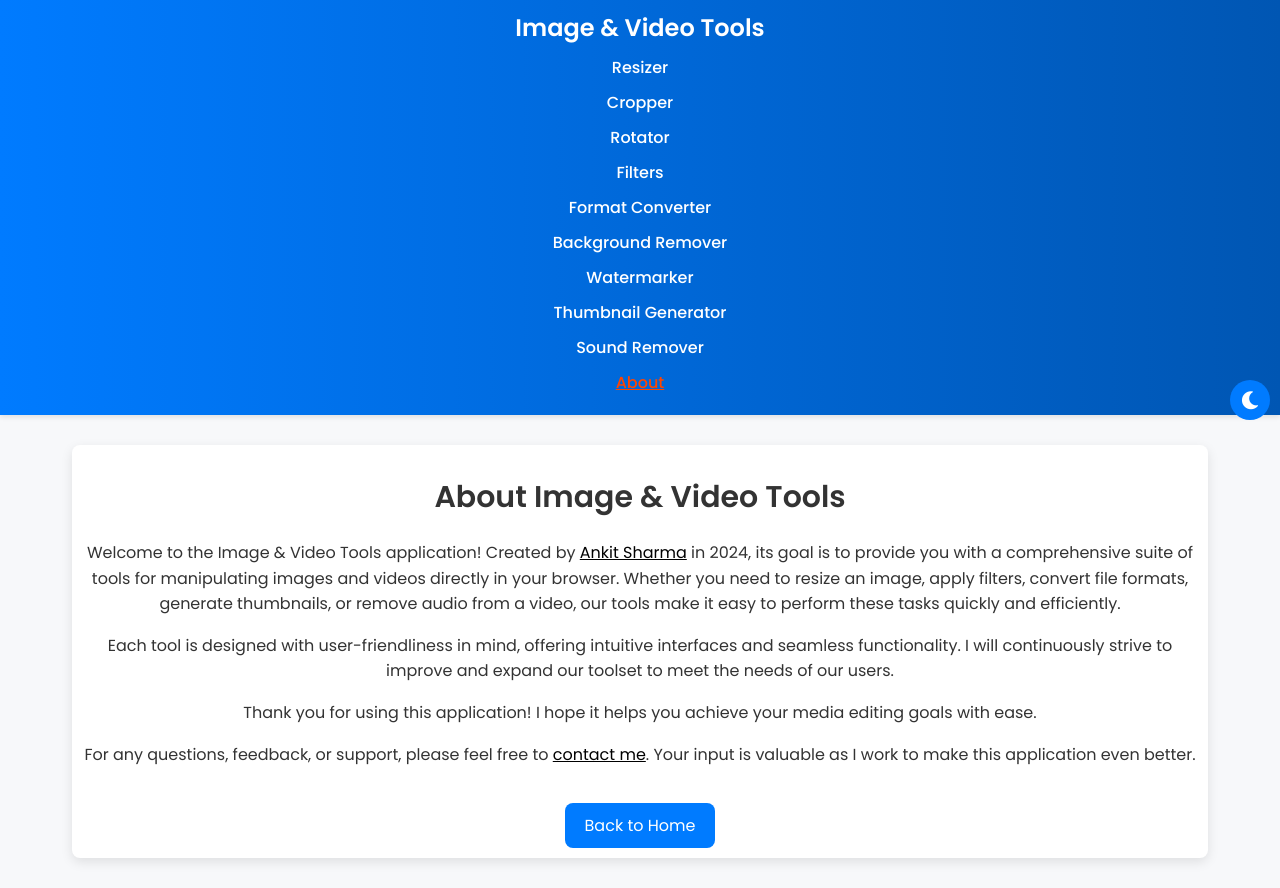
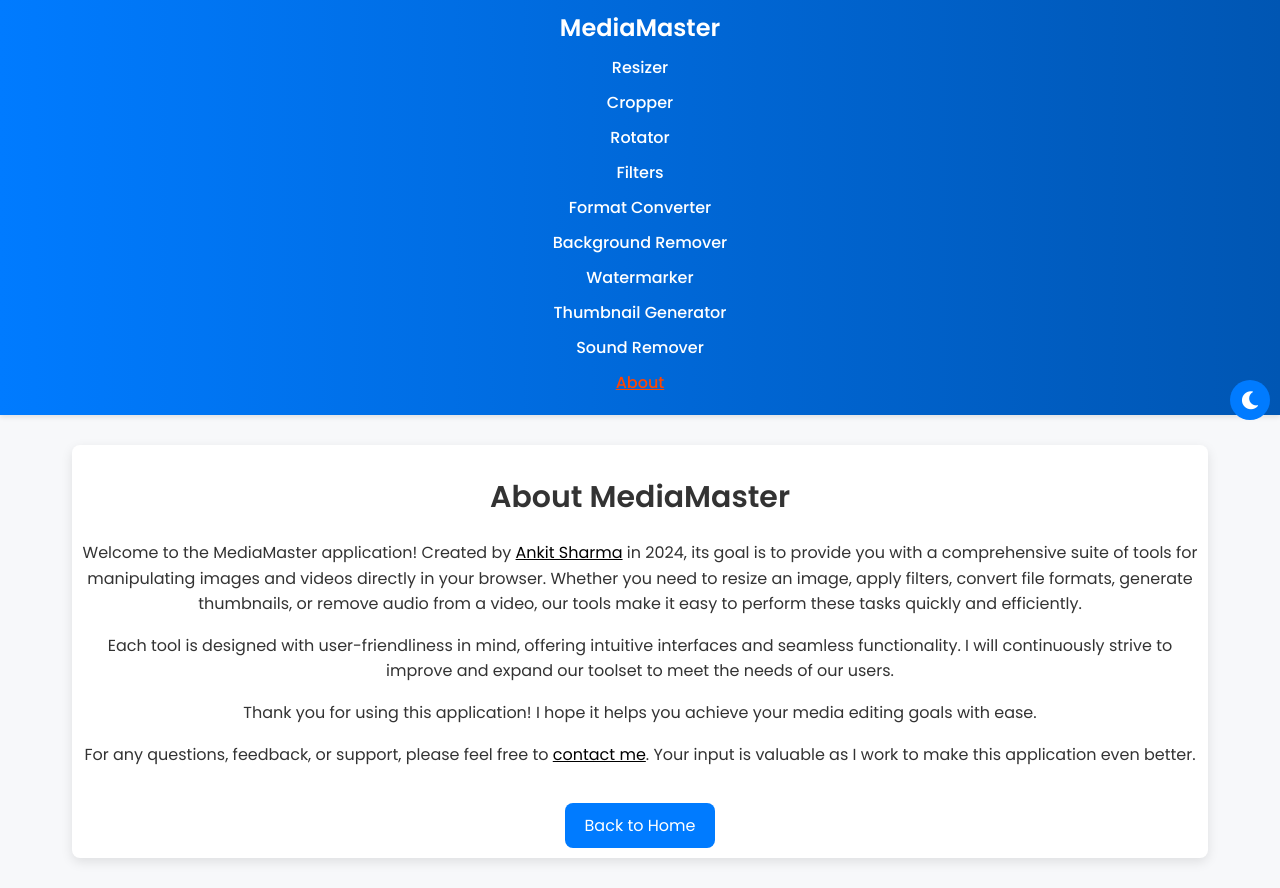
Before and after one commit to Ankit7rma/MediaMaster-All-in-One-Image-Video-Editing-Suite, a browser extension: page src/html/about.html in a window 1280 px wide. Drawn offline with Linux system fonts and the light colour scheme.

Commit message:
MediaMaster

```diff
--- a/src/html/about.html
+++ b/src/html/about.html
@@ -4,7 +4,7 @@
 <head>
     <meta charset="UTF-8">
     <meta name="viewport" content="width=device-width, initial-scale=1.0" />
-    <title>About - Image & Video Tools: Unleash the Power of Media</title>
+    <title>About - MediaMaster: Unleash the Power of Media</title>
     <link rel="stylesheet" href="../css/common.css">
     <link rel="stylesheet" href="../css/about.css">
     <link rel="icon" type="image/x-icon" href="../../assets/favicon.ico">
@@ -26,7 +26,7 @@
 <body>
     <div id="navbar">
         <a id="header-link" href="../../index.html">
-            <span class="title">Image & Video Tools</span>
+            <span class="title">MediaMaster</span>
         </a>
         <div>
             <a href="../../index.html">Resizer</a>
@@ -43,9 +43,9 @@
     </div>
     <div id="container">
         <div id="about-content">
-            <h1>About Image & Video Tools</h1>
+            <h1>About MediaMaster</h1>
             <p>
-                Welcome to the Image & Video Tools application! Created by <a id="gitHubLink" href="https://github.com/Ankit7rma">Ankit Sharma</a> in 2024, its goal is to provide you with a comprehensive suite of tools for
+                Welcome to the MediaMaster application! Created by <a id="gitHubLink" href="https://github.com/Ankit7rma">Ankit Sharma</a> in 2024, its goal is to provide you with a comprehensive suite of tools for
                 manipulating images and videos directly in your browser. Whether you need to resize an image, apply filters,
                 convert file formats, generate thumbnails, or remove audio from a video, our tools make it easy to perform
                 these tasks quickly and efficiently.
```
Also changed, not shown: 404.html (+3 -3 lines), index.html (+5 -5 lines), src/html/background-remover.html (+2 -2 lines), src/html/converter.html (+2 -2 lines), src/html/cropper.html (+2 -2 lines), src/html/filter.html (+2 -2 lines), src/html/rotator.html (+2 -2 lines), src/html/sound-remover.html (+2 -2 lines), src/html/thumbnail-generator.html (+2 -2 lines), src/html/watermarker.html (+2 -2 lines), .github/PULL_REQUEST_TEMPLATE.md, .github/README.md, .github/SECURITY.md, manifest.json.
